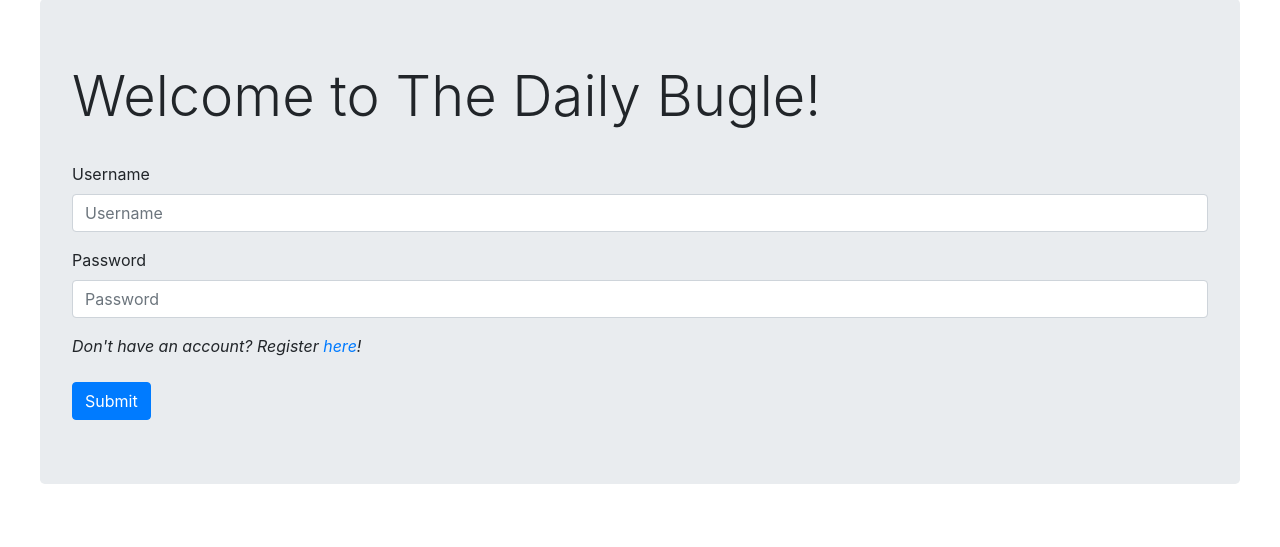
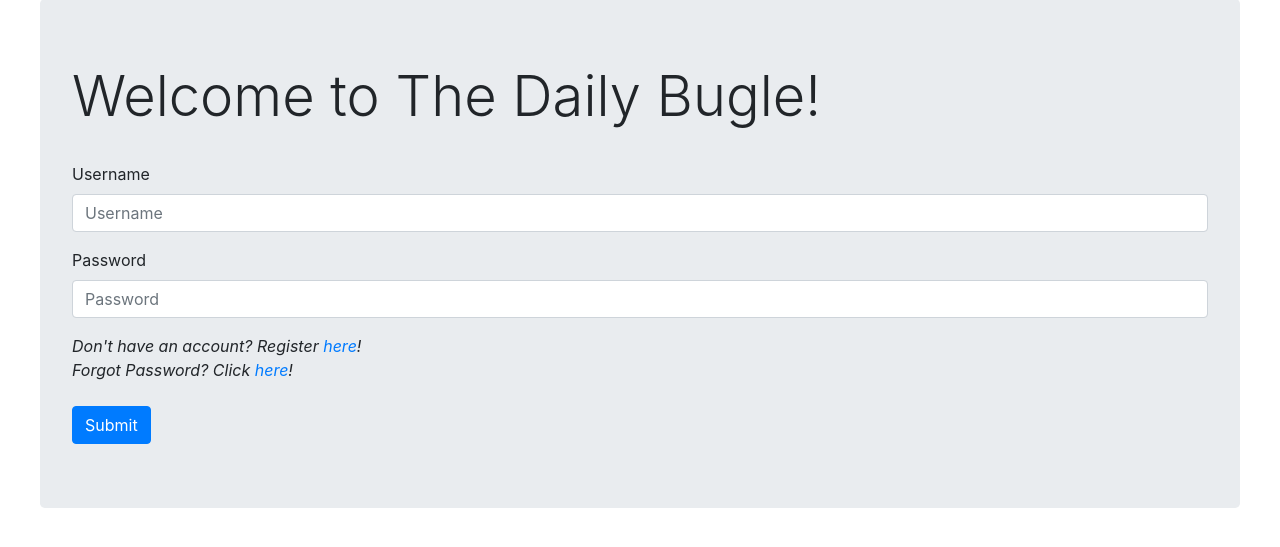
Before and after one commit to PGreatness/import-Greatness, a Flask app: page /login in a window 1280 px wide. Shown: the part 41-588 px from the top of the page. Run offline with Flask 2, Linux system fonts and the light colour scheme; some libraries are stand-ins or nearby versions.

Commit message:
fixed error

```diff
--- a/The Daily Bugle/templates/login.html
+++ b/The Daily Bugle/templates/login.html
@@ -17,7 +17,9 @@
     <input type= "password" class="form-control" name="password" placeholder="Password" required>
   </div>
 
-  <i>Don't have an account? Register <a href="http://127.0.0.1:5000/register">here</a>! </i> <br><br>
+  <i>Don't have an account? Register <a href="http://127.0.0.1:5000/register">here</a>! </i> <br>
+  <i>Forgot Password? Click <a href="http://127.0.0.1:5000/reset">here</a>! </i>
+  <br><br>
 
 
   <button type="submit" class="btn btn-primary" value="Login">Submit</button>
--- a/The Daily Bugle/templates/register.html
+++ b/The Daily Bugle/templates/register.html
@@ -32,8 +32,6 @@
   <button type="submit" class="btn btn-primary" value="Login">Signup</button> <br> <br>
 </form>
 
-<i>Forgot Password? Click <a href="http://127.0.0.1:5000/reset">here</a>! </i>
-
 
 </div>
 
```
